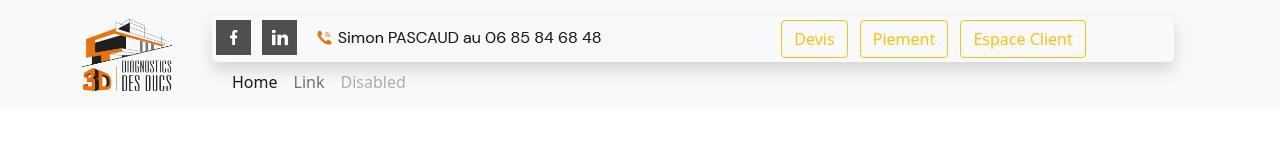
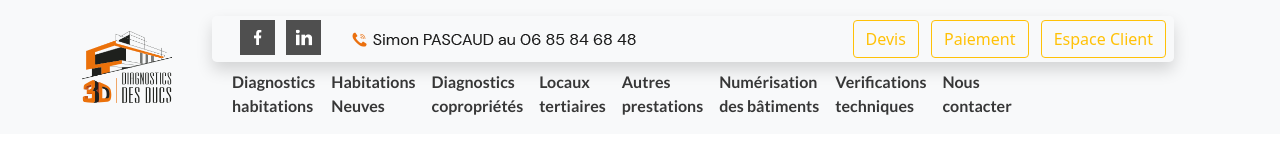
Before and after one commit to Davils10/ducs, a plain HTML site: page index.html in a window 1280 px wide. Drawn offline with nearby package versions, Linux system fonts and the light colour scheme.

Commit message:
barre de navigation faite...

```diff
--- a/assets/css/style.css
+++ b/assets/css/style.css
@@ -1,4 +1,15 @@
+@font-face {
+    font-family: 'Lato';
+    src: url('../fonts/Lato-Bold.ttf');
+}
+
+
 * {
     padding: 0%;
     margin: 0%;
 }
+
+#menuNavigation li a{
+    color: rgba(0, 0, 0, 0.782);
+    font-family: 'Lato';
+}
--- a/index.html
+++ b/index.html
@@ -12,7 +12,7 @@
 </head>
 <body>
 
-    <header>
+    <header class="fixed-top">
         <nav class="navbar navbar-expand-lg navbar-light bg-light">
             <div class="container">
                 <a class="navbar-brand" href="#">
@@ -28,28 +28,51 @@
                     <div class="container-fluid mt-3 mt-md-2 ms-md-4">
                         <div class="row justify-content-between w-100 shadow rounded-3">
                             <div class="col-md-6 col-12 p-1" style="padding:0%;">
-                                <img src="assets/images/clover/cl1.png" class="img-fluid me-md-3"
-                                    alt="socialNetwork">
-                                <img src="assets/images/clover/clover2.png" class="img-fluid rounded-3"
-                                    alt="socialNetwork">
+                                <div class="container-fluid">
+                                    <div class="row justify-content-between align-items-center">
+                                        <div class="col-3">
+                                            <img src="assets/images/clover/cl1.png" class="img-fluid"
+                                                alt="socialNetwork">
+                                        </div>
+                                        <div class="col-9">
+                                            <img src="assets/images/clover/clover2.png" class="img-fluid rounded-3"
+                                                alt="socialNetwork">
+                                        </div>
+                                    </div>
+                                </div>
                             </div>
-                            <div class="col-md-6 col-12 text-center p-1">
-                                <button type="button" class="btn btn-outline-warning ms-1 me-1">Devis</button>
-                                <button type="button" class="btn btn-outline-warning ms-1 me-1">Piement</button>
-                                <button type="button" class="btn btn-outline-warning ms-1 me-1">Espace Client</button>
+                            <div class="col-md-6 col-12 text-md-end p-1">
+                                <button id="devis" type="button" class="btn btn-outline-warning ms-1 me-1">Devis</button>
+                                <button id="paiement" type="button" class="btn btn-outline-warning ms-1 me-1">Paiement</button>
+                                <button id="espaceClient" type="button" class="btn btn-outline-warning ms-1 me-1">Espace Client</button>
                             </div>
                         </div>
                         <div class="row">
                             <div class="col-12">
-                                <ul class="navbar-nav me-auto mb-2 mb-lg-0">
+                                <ul class="navbar-nav me-auto mb-2 mb-lg-0" id="menuNavigation">
                                     <li class="nav-item">
-                                      <a class="nav-link active" aria-current="page" href="#">Home</a>
+                                      <a class="nav-link" href="#">Diagnostics<br>habitations</a>
                                     </li>
                                     <li class="nav-item">
-                                      <a class="nav-link" href="#">Link</a>
+                                      <a class="nav-link" href="#">Habitations<br>Neuves</a>
                                     </li>
                                     <li class="nav-item">
-                                      <a class="nav-link disabled">Disabled</a>
+                                      <a class="nav-link" href="#">Diagnostics<br>copropriétés</a>
+                                    </li>
+                                    <li class="nav-item">
+                                        <a class="nav-link" href="#">Locaux<br>tertiaires</a>
+                                    </li>
+                                    <li class="nav-item">
+                                        <a class="nav-link" href="#">Autres<br>prestations</a>
+                                    </li>
+                                    <li class="nav-item">
+                                        <a class="nav-link" href="#">Numérisation<br>des bâtiments</a>
+                                    </li>
+                                    <li class="nav-item">
+                                        <a class="nav-link" href="#">Verifications<br>techniques</a>
+                                    </li>
+                                    <li class="nav-item">
+                                        <a class="nav-link" href="#">Nous<br>contacter</a>
                                     </li>
                                 </ul>
                             </div>
```
Also changed, not shown: assets/fonts/Lato-Bold.ttf (added).
